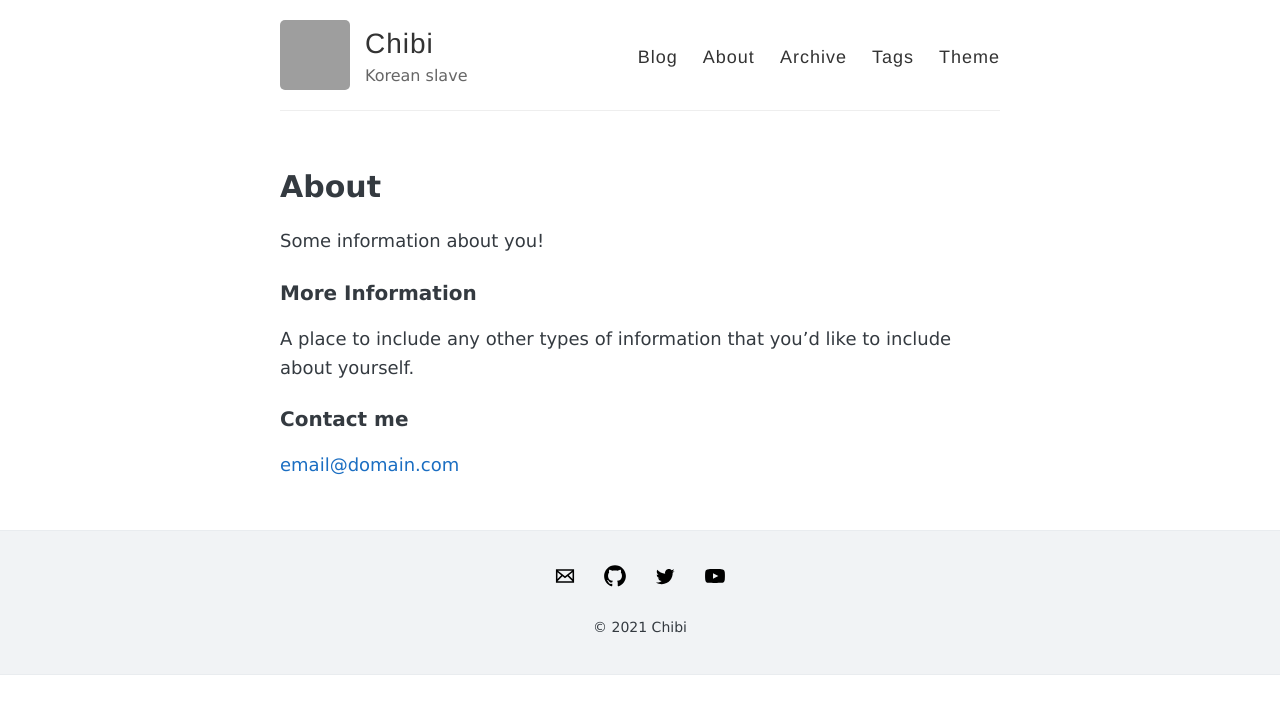
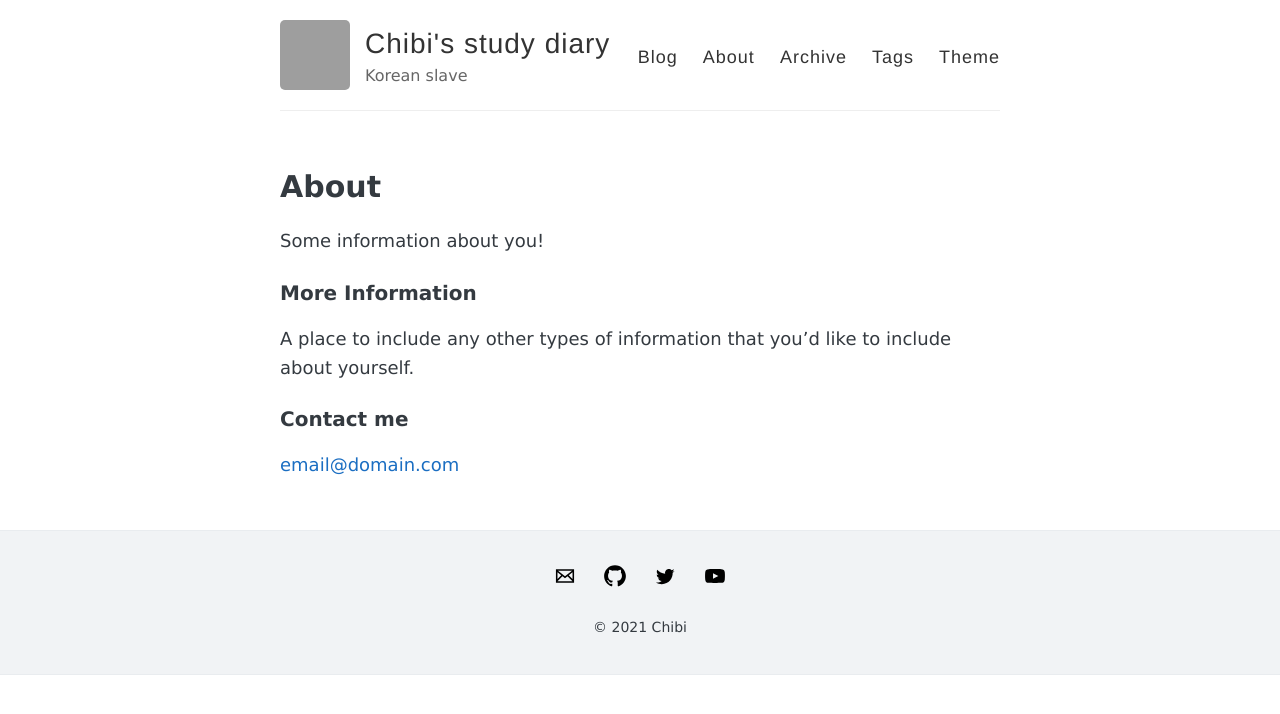
Before and after one commit to chibi-chichi/chibi-chichi.github.io, a Jekyll site: the page built from about.md, in a window 1280 px wide. Shown: the top 714 px of the page. Built offline with Jekyll 4.4.1, drawn with Linux system fonts in a browser that asks for light colours; grey boxes are pictures that could not be loaded.

Commit message:
Update _config.yml

```diff
--- a/_config.yml
+++ b/_config.yml
@@ -3,7 +3,7 @@
 #
 
 # Name of your site (displayed in the header)
-name: Chibi
+name: Chibi's study diary
 
 # Short bio or description (displayed in the header)
 description: Korean slave
```
